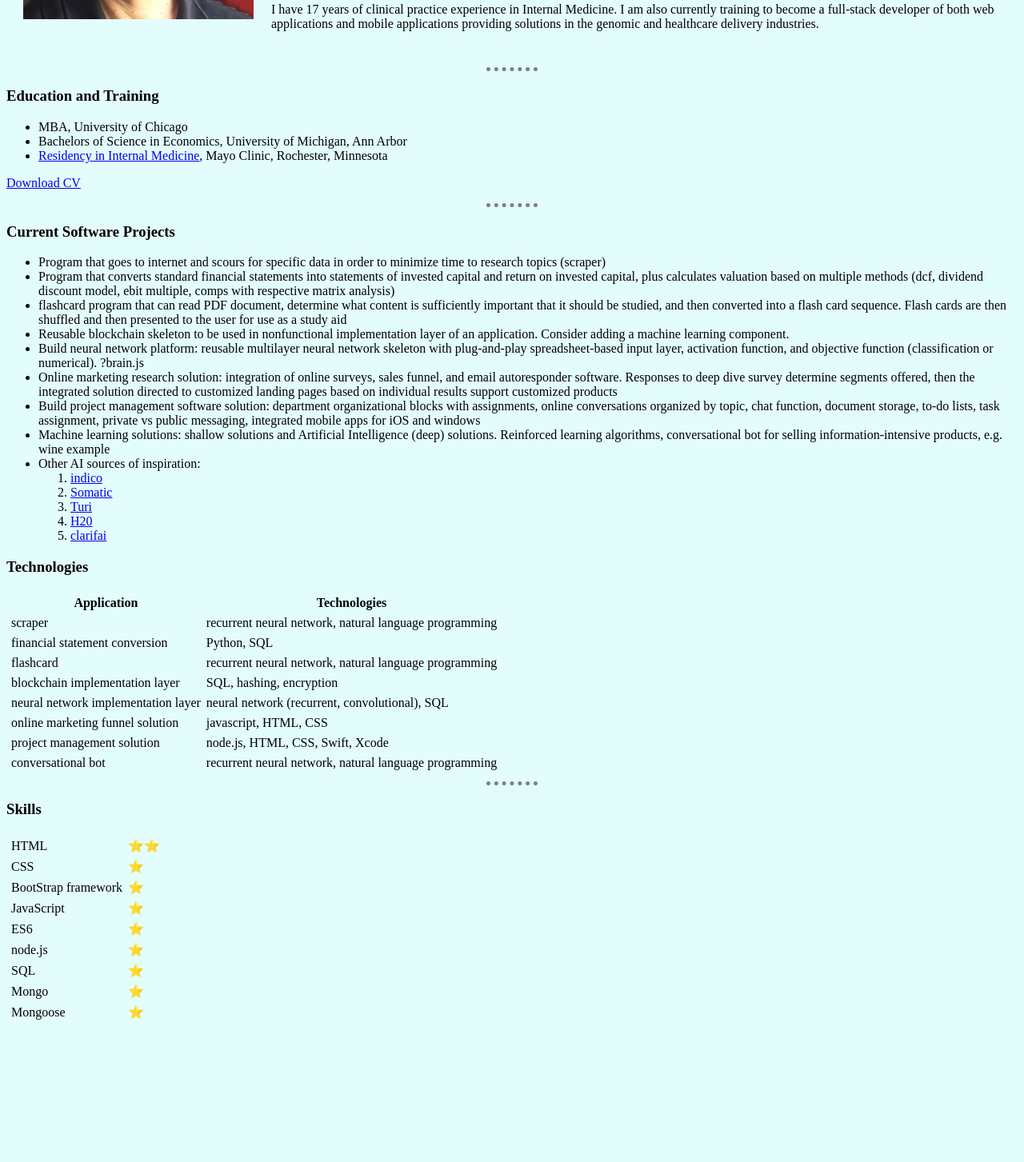
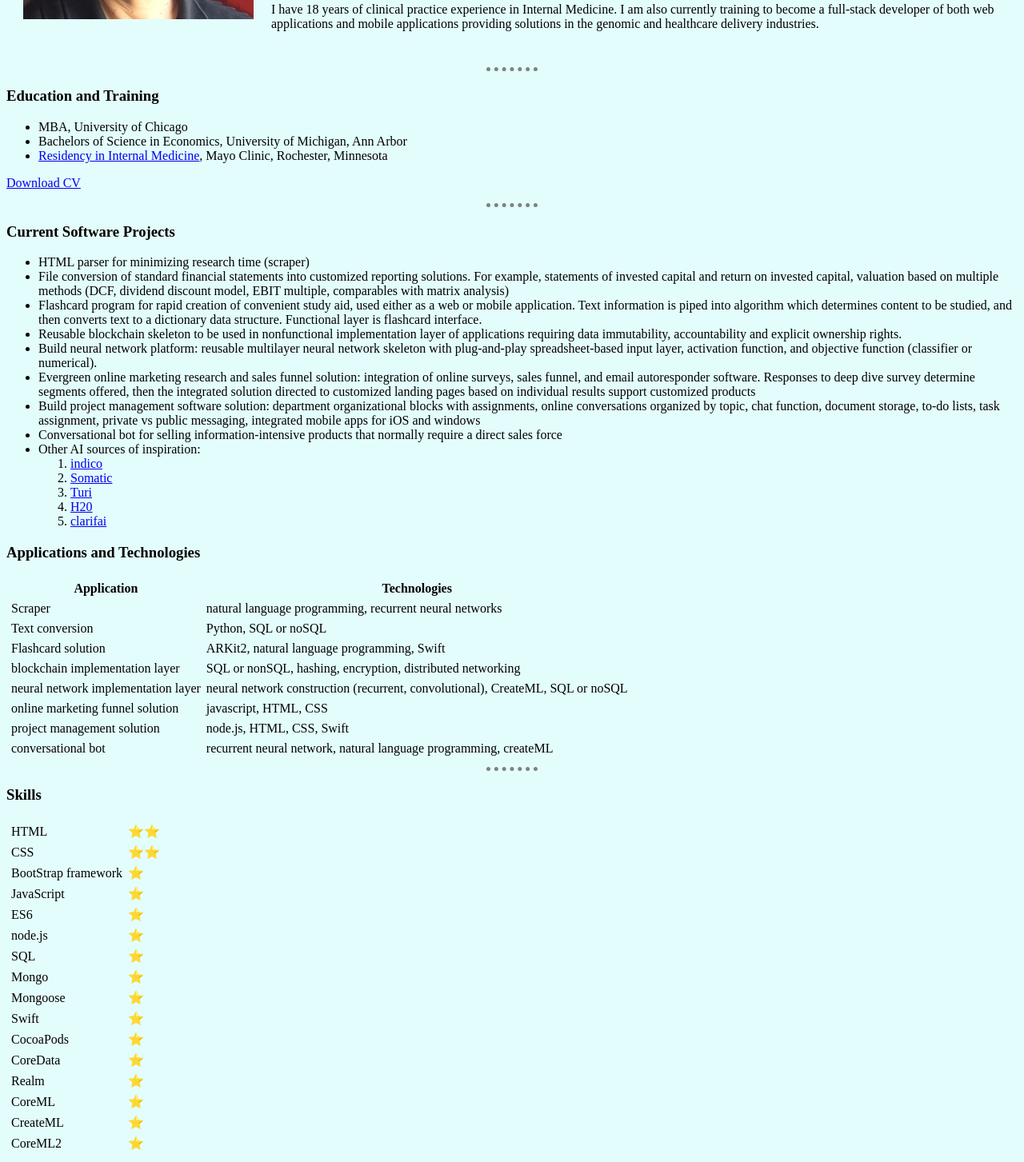
Before and after one commit to EIDe8dgb/cv, a plain HTML site: page index.html in a window 1280 px wide. Shown: the part 320-1773 px from the top of the page at 80% size. Before the commit the page ends 1609 px from the top, so only its background shows below. Drawn offline with Linux system fonts and the light colour scheme.

Commit message:
update descriptions of current software projects reflecting new knowledge

```diff
--- a/index.html
+++ b/index.html
@@ -19,7 +19,7 @@
         <br />
         <h4>Link to <a href="contact.html">Contact Information</a></h4>
         <br />
-        <p>I have 17 years of clinical practice experience in Internal Medicine.
+        <p>I have 18 years of clinical practice experience in Internal Medicine.
           I am also currently training to become a full-stack developer of both web applications and mobile
           applications providing solutions in the genomic and healthcare delivery
           industries.</p>
@@ -38,36 +38,33 @@
   <h3>Current Software Projects</h3>
   <!--each of these projects will be its own website, will link to its own homepage-->
   <ul>
-    <li>Program that goes to internet and scours for specific data in order to
-      minimize time to research topics (scraper)</li>
-    <li>Program that converts standard financial statements into statements
-      of invested capital and return on invested capital, plus calculates
-      valuation based on multiple methods (dcf, dividend discount model, ebit
-      multiple, comps with respective matrix analysis)</li>
-    <li>flashcard program that can read PDF document, determine what content
-      is sufficiently important that it should be studied, and then converted
-      into a flash card sequence. Flash cards are then shuffled and then
-      presented to the user for use as a study aid</li>
+    <li>HTML parser for minimizing research time (scraper)</li>
+    <li>File conversion of standard financial statements into
+        customized reporting solutions. For example,
+        statements of invested capital and return on invested capital, valuation based
+        on multiple methods (DCF, dividend discount model, EBIT multiple,
+        comparables with matrix analysis)</li>
+    <li>Flashcard program for rapid creation of convenient study aid, used either
+        as a web or mobile application. Text information is piped into algorithm
+        which determines content to be studied, and then converts text to a dictionary
+        data structure. Functional layer is flashcard interface.</li>
     <li>Reusable blockchain skeleton to be used in nonfunctional
-      implementation layer of an application. Consider adding a machine
-      learning component.</li>
+      implementation layer of applications requiring data immutability, accountability
+      and explicit ownership rights. </li>
     <li>Build neural network platform: reusable multilayer neural network
       skeleton with plug-and-play spreadsheet-based input layer, activation
-      function, and objective function (classification or numerical).
-      ?brain.js</li>
-    <li>Online marketing research solution: integration of online surveys, sales
-      funnel, and email autoresponder software. Responses to deep dive survey
-      determine segments offered, then the integrated solution directed to
-      customized landing pages based on individual results support customized
-      products</li>
+      function, and objective function (classifier or numerical).</li>
+    <li>Evergreen online marketing research and sales funnel solution:
+        integration of online surveys, sales funnel, and email autoresponder software.
+        Responses to deep dive survey determine segments offered, then the integrated
+        solution directed to customized landing pages based on individual results
+        support customized products</li>
     <li>Build project management software solution: department organizational
       blocks with assignments, online conversations organized by topic, chat
       function, document storage, to-do lists, task assignment, private vs
       public messaging, integrated mobile apps for iOS and windows</li>
-    <li>Machine learning solutions: shallow solutions and
-      Artificial Intelligence (deep) solutions. Reinforced learning algorithms,
-      conversational bot for selling information-intensive products, e.g. wine
-      example</li>
+    <li> Conversational bot for selling information-intensive products that normally
+        require a direct sales force</li>
     <li>
       Other AI sources of inspiration:
       <ol>
@@ -79,31 +76,31 @@
       </ol>
     </li>
   </ul>
-  <h3>Technologies</h3>
+  <h3>Applications and Technologies</h3>
   <table cellspacing="5">
     <tr>
       <th>Application</th>
       <th>Technologies</th>
     </tr>
     <tr>
-      <td>scraper</td>
-      <td>recurrent neural network, natural language programming</td>
+      <td>Scraper</td>
+      <td>natural language programming, recurrent neural networks</td>
     </tr>
     <tr>
-      <td>financial statement conversion</td>
-      <td>Python, SQL</td>
+      <td>Text conversion</td>
+      <td>Python, SQL or noSQL</td>
     </tr>
     <tr>
-      <td>flashcard</td>
-      <td>recurrent neural network, natural language programming</td>
+      <td>Flashcard solution</td>
+      <td>ARKit2, natural language programming, Swift</td>
     </tr>
     <tr>
       <td>blockchain implementation layer</td>
-      <td>SQL, hashing, encryption</td>
+      <td>SQL or nonSQL, hashing, encryption, distributed networking</td>
     </tr>
     <tr>
       <td>neural network implementation layer</td>
-      <td>neural network (recurrent, convolutional), SQL</td>
+      <td>neural network construction (recurrent, convolutional), CreateML, SQL or noSQL</td>
     </tr>
     <tr>
       <td>online marketing funnel solution</td>
@@ -111,23 +108,23 @@
     </tr>
     <tr>
       <td>project management solution</td>
-      <td>node.js, HTML, CSS, Swift, Xcode</td>
+      <td>node.js, HTML, CSS, Swift</td>
     </tr>
     <tr>
       <td>conversational bot</td>
-      <td>recurrent neural network, natural language programming</td>
+      <td>recurrent neural network, natural language programming, createML</td>
     </tr>
   </table>
   <hr size="3" />
   <h3>Skills</h3>
-  <table cellspacing="5">
+      <table cellspacing="5">
     <tr>
       <td>HTML</td>
       <td>⭐️⭐️</td>
     </tr>
     <tr>
       <td>CSS</td>
-      <td>⭐️</td>
+      <td>⭐️⭐️</td>
     </tr>
     <tr>
       <td>BootStrap framework</td>
@@ -157,6 +154,34 @@
       <td>Mongoose</td>
       <td>⭐️</td>
     </tr>
+    <tr>
+      <td>Swift</td>
+      <td>⭐️</td>
+    </tr>
+    <tr>
+      <td>CocoaPods</td>
+      <td>⭐️</td>
+    </tr>
+    <tr>
+      <td>CoreData</td>
+      <td>⭐️</td>
+    </tr>
+    <tr>
+      <td>Realm</td>
+      <td>⭐️</td>
+    </tr>
+    <tr>
+      <td>CoreML</td>
+      <td>⭐️</td>
+    </tr>
+    <tr>
+      <td>CreateML</td>
+      <td>⭐️</td>
+    </tr>
+    <tr>
+      <td>CoreML2</td>
+      <td>⭐️</td>
+    </tr>
   </table>
 </body>
 
```
